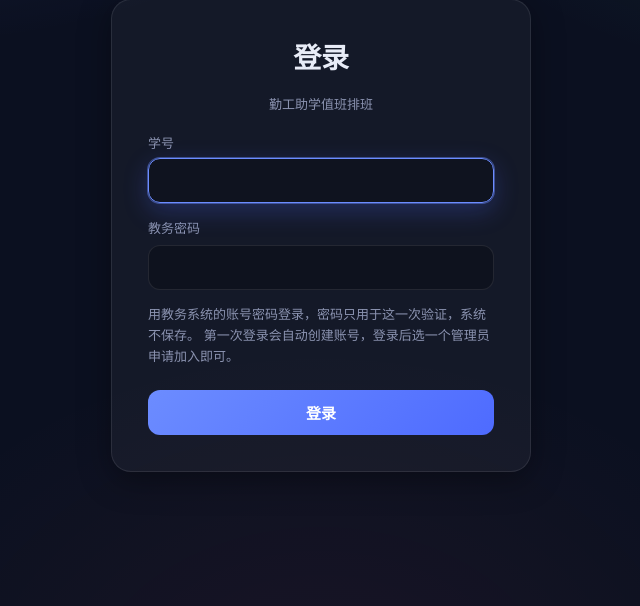
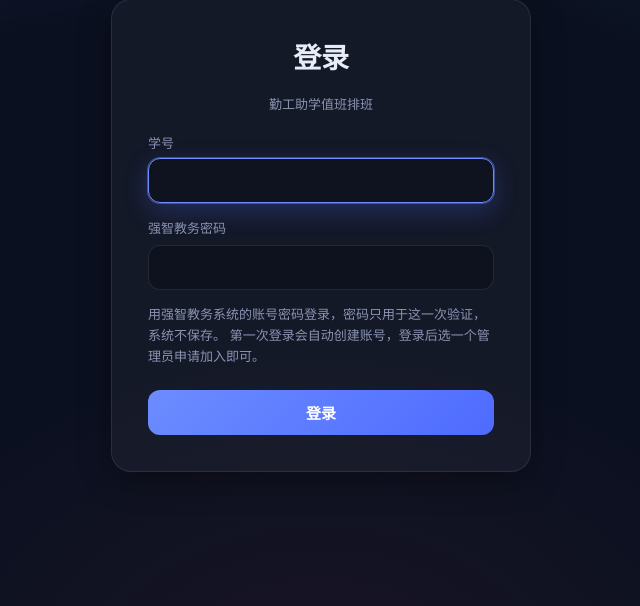
Before and after one commit to hanhaiguzhou/workForManagement, a Python web app: template app/web/templates/login.html in a window 1280 px wide. Shown: the part 173-779 px from the top of the page, without its empty margins (319-959 px from the left). Run offline with Jinja, Linux system fonts and the light colour scheme; the template is opened without the code that fills it, so the values that code supplies are empty.

Commit message:
docs: 明确适配强智科技教务系统

```diff
--- a/app/config.py
+++ b/app/config.py
@@ -67,7 +67,7 @@ class Settings:
     session_days: int = 30
     secure_cookie: bool = False
 
-    # 教务适配器：real 打真实教务系统（默认）；stub 只给自动化测试用
+    # 教务适配器：real 打强智教务系统（默认）；stub 只给自动化测试用
     jiaowu_mode: str = "real"
     # 第一个用此学号注册的人自动成为超级管理员（留空则没有超管入口）
     super_admin_student_no: str | None = None
--- a/app/jiaowu.py
+++ b/app/jiaowu.py
@@ -1,4 +1,4 @@
-"""学校教务适配器：登录、抓课表、解析。
+"""强智科技教务系统适配器：登录、抓课表、解析。
 
 与旧脚本的关键差异：
 
@@ -105,7 +105,7 @@ class LoginBundle:
 
 
 class IdentityVerifier(Protocol):
-    """身份验证缝：能不能登上教务系统，就是身份凭证。"""
+    """身份验证缝：能不能登上强智教务系统，就是身份凭证。"""
 
     def verify(self, student_no: str, password: str) -> VerifyResult: ...
 
--- a/app/web/templates/login.html
+++ b/app/web/templates/login.html
@@ -8,9 +8,9 @@
     {% if error %}<div class="alert">{{ error }}</div>{% endif %}
     <form method="post" action="/login">
       <label>学号<input name="student_no" value="{{ student_no or '' }}" required autofocus></label>
-      <label>教务密码<input name="password" type="password" required></label>
+      <label>强智教务密码<input name="password" type="password" required></label>
       <p class="hint">
-        用教务系统的账号密码登录，密码只用于这一次验证，系统不保存。
+        用强智教务系统的账号密码登录，密码只用于这一次验证，系统不保存。
         第一次登录会自动创建账号，登录后选一个管理员申请加入即可。
       </p>
       <button type="submit">登录</button>
```
Also changed, not shown: README.md.
